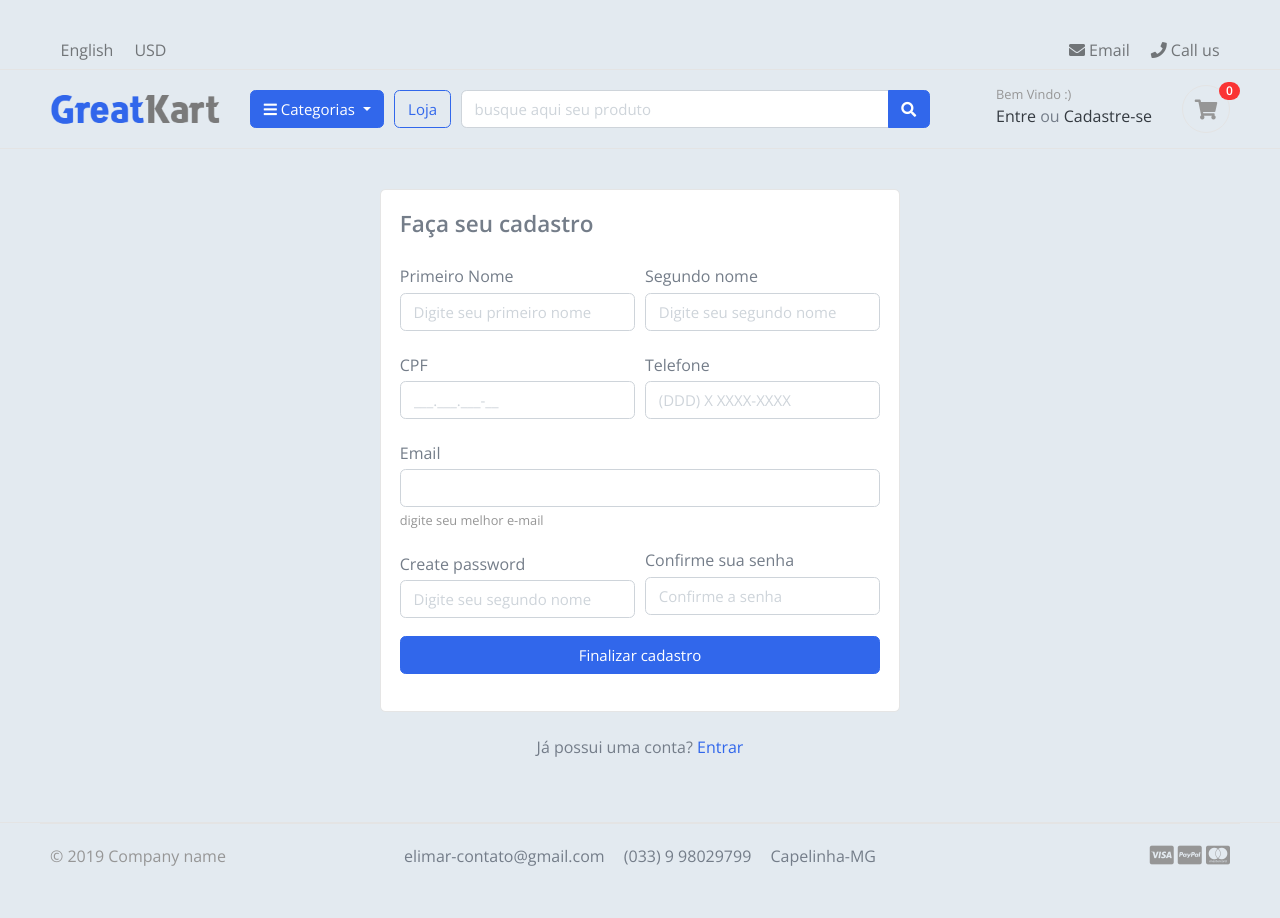
After one commit to elimarafonso/Ecommerce-django, a Django app: page /accounts/register/ in a window 1280 px wide. The commit adds this page. Run offline with Django 3.2, Linux system fonts and the light colour scheme; data that the repository does not hold is empty; some libraries are stand-ins or nearby versions; some web fonts are replaced.

Commit message:
Register implementado

```diff
--- a/accounts/forms.py
+++ b/accounts/forms.py
@@ -1,10 +1,12 @@
 from django.contrib.auth.forms import UserCreationForm, UserChangeForm
+from django import forms
+from .models import Account
 
-from .models import Account
+from validate_docbr import CPF
+from django.core.exceptions import ValidationError
 
 '''
 FORMULÁRIO DE CRIÇÃO/EDIÇÃO DE USUÁRIOS!
-
 '''
 
 
@@ -27,3 +29,59 @@ class AccountChangeForm(UserChangeForm):
     class Meta:
         model = Account
         fields = ('email', 'first_name', 'last_name', 'phone_number')
+
+
+######################################################################################################################################
+#
+# REGISTRO DE USUÁRIOS DO SITE
+#
+######################################################################################################################################
+class RegistrationForm(forms.ModelForm):
+    # registro de usuarios
+    password = forms.CharField(widget=forms.PasswordInput(attrs={
+        'placeholder': 'Digite uma senha',
+        'class': 'form-control'
+    }))
+    confirm_password = forms.CharField(widget=forms.PasswordInput(attrs={
+        'placeholder': 'Confirme a senha',
+        'class': 'form-control'
+    }))
+
+    class Meta:
+        model = Account
+        fields = ['first_name', 'last_name', 'docCPF', 'email', 'phone_number', 'password']
+
+    def clean_docCPF(self):
+        doc = self.cleaned_data['docCPF']
+        if self.valida_doc(doc):
+            return doc
+        else:
+            raise ValidationError('CPF inválido.')
+
+    def valida_doc(self, doc):
+        cpf = CPF()
+        # Não aceitando entradas de 000.000.000-00/ 111.111.111-11 / 222.222.222-22 até 999.999.999-99
+        cpf.repeated_digits = False
+        doc = str(doc)
+        return cpf.validate(doc)
+
+    def clean(self):
+        cleaned_data = super(RegistrationForm, self).clean()
+        password = cleaned_data.get('password')
+        confirm_password = cleaned_data.get('confirm_password')
+
+        if password != confirm_password:
+            raise forms.ValidationError(
+                'As senhas NÃO são iguais, por favor confirme novamente'
+            )
+
+    def __init__(self, *args, **kwargs):
+        super(RegistrationForm, self).__init__(*args, **kwargs)
+
+        self.fields['first_name'].widget.attrs['placeholder'] = 'Digite seu primeiro nome'
+        self.fields['last_name'].widget.attrs['placeholder'] = 'Digite seu segundo nome'
+        self.fields['docCPF'].widget.attrs['placeholder'] = '___.___.___-__'
+        self.fields['phone_number'].widget.attrs['placeholder'] = '(DDD) X XXXX-XXXX'
+        self.fields['password'].widget.attrs['placeholder'] = 'Digite seu segundo nome'
+        for field in self.fields:
+            self.fields[field].widget.attrs['class'] = 'form-control'
--- a/accounts/models.py
+++ b/accounts/models.py
@@ -32,6 +32,7 @@ class MyAccountManager(BaseUserManager):
 
     def create_user(self,  email, password=None, **extra_fields):
         extra_fields.setdefault('is_superuser', False)
+        extra_fields.setdefault('is_staff', False)
         return self._create_user(email,  password, **extra_fields)
 
     def create_superuser(self,  email, password, **extra_fields):
@@ -49,6 +50,8 @@ class MyAccountManager(BaseUserManager):
 class Account(AbstractUser):
     first_name = models.CharField('Primeiro Nome', max_length=50)
     last_name = models.CharField('Segundo Nome', max_length=50)
+    docCPF = models.IntegerField('CPF', unique=True)
+    docCNPJ = models.IntegerField('CNPJ', default=0)
     email = models.EmailField('E-mail', max_length=100, unique=True)
     phone_number = models.CharField('Telefone:', max_length=15)
     is_staff = models.BooleanField('Pode acessar a Administração?', default=True)
@@ -56,7 +59,7 @@ class Account(AbstractUser):
 
     USERNAME_FIELD = 'email'
     # caso queira mais atributos é só adicionar o campo e aqui
-    REQUIRED_FIELDS = ['first_name', 'last_name', 'phone_number']
+    REQUIRED_FIELDS = ['first_name', 'last_name', 'phone_number', 'docCPF']
 
     def __str__(self):
         return self.email
--- /dev/null
+++ b/accounts/urls.py
@@ -0,0 +1,10 @@
+from django.urls import path
+
+from .views import RegisterFormView, LoginView, LogoutView
+
+
+urlpatterns = [
+    path('register/', RegisterFormView.as_view(), name='register'),
+    path('login/', LoginView.as_view(), name='login'),
+    path('logout/', LogoutView.as_view(), name='logout'),
+]
--- a/accounts/views.py
+++ b/accounts/views.py
@@ -1,3 +1,38 @@
 from django.shortcuts import render
+from django.urls import reverse_lazy
+from django.views.generic.base import TemplateView
+from django.views.generic.edit import FormView
+from .forms import RegistrationForm, Account
+from django.contrib import messages
 
-# Create your views here.
+
+class RegisterFormView(FormView):
+    template_name = 'accounts/register.html'
+    form_class = RegistrationForm
+    success_url = reverse_lazy('register')
+
+
+    def form_valid(self, form):
+        first_name = form.cleaned_data['first_name']
+        last_name = form.cleaned_data['last_name']
+        docCPF = form.cleaned_data['docCPF']
+        email = form.cleaned_data['email']
+        phone_number = form.cleaned_data['phone_number']
+
+        password = form.cleaned_data['password']
+        user = Account.objects.create_user(first_name=first_name, last_name=last_name, docCPF=docCPF,
+                                           email=email, password=password)
+        user.phone_number = phone_number
+        user.save()
+
+        messages.success(self.request, f'Seja bem vindo, {first_name}!')
+
+        return super().form_valid(form)
+
+
+class LoginView(TemplateView):
+    template_name = 'accounts/login.html'
+
+
+class LogoutView(TemplateView):
+    template_name = 'accounts/logout.html'
--- a/greatkart/static/js/script.js
+++ b/greatkart/static/js/script.js
@@ -89,8 +89,10 @@ $(document).ready(function() {
     });
 
 
+});
+// jquery end
 
-});
-
-
-// jquery end
+// fechar o botao de catrastro com sucesso automático
+setTimeout(function(){
+    $('#message').fadeOut('slow')
+}, 4000)
--- a/greatkart/urls.py
+++ b/greatkart/urls.py
@@ -26,4 +26,5 @@ urlpatterns = [
     path('', HomeView.as_view(), name='home'),
     path('store/', include('store.urls')),
     path('cart/', include('carts.urls')),
+    path('accounts/', include('accounts.urls')),
 ] + static(settings.MEDIA_URL, document_root=settings.MEDIA_ROOT)
--- /dev/null
+++ b/templates/accounts/register.html
@@ -0,0 +1,72 @@
+{% extends 'base.html' %}
+{% block content %}
+
+<!-- ============================ COMPONENT REGISTER   ================================= -->
+	<div class="card mx-auto" style="max-width:520px; margin-top:40px;">
+      <article class="card-body">
+			<!-- MENSAGENS DA PAGINA START -->
+		  	{% include 'includes/alert.html'%}
+			<!-- MENSAGENS DA PAGINA ENDS -->
+
+		<header class="mb-4"><h4 class="card-title">Faça seu cadastro</h4></header>
+		<form action="{% url 'register' %}" method="POST" class="form-group">
+				{% csrf_token %}
+			<!-- formulário de registro de clientes start -->
+
+		 	<div class="form-row">
+					<div class="col form-group">
+				<small class="form-text text-muted"><font color="red"> 		{{ form.first_name.errors }}</font></small>
+						<label for="{{ form.first_name.id_for_label }}">Primeiro Nome</label>
+						{{ form.first_name }}
+					</div> <!-- form-group end.// -->
+					<div class="col form-group">
+					<small class="form-text text-muted"><font color="red"> 	{{ form.last_name.errors }}</font></small>
+						<label for="{{ form.last_name.id_for_label }}">Segundo nome</label>
+						{{ form.last_name }}
+					</div> <!-- form-group end.// -->
+			</div> <!-- form-row end.// -->
+			<div class="form-row">
+					<div class="col form-group">
+						<small class="form-text text-muted"><font color="red">  {{ form.docCPF.errors }} </font></small>
+						<label for="{{form.docCPF.id_for_label }}">CPF</label>
+						{{ form.docCPF }}
+					</div> <!-- form-group end.// -->
+					<div class="col form-group">
+					<small class="form-text text-muted"> <strong> <font color="red"> 	{{ form.phone_number.errors }} </font> </strong></small>
+						<label for="{{ form.phone_number.id_for_label }}">Telefone</label>
+						{{ form.phone_number }}
+					</div> <!-- form-group end.// -->
+			</div> <!-- form-row end.// -->
+		    <div class="form-group">
+						<small class="form-text text-muted"> <strong> <font color="red">  {{ form.email.errors }} </font> </strong></small>
+					<label for="{{ form.email.id_for_label }}">Email</label>
+					{{ form.email }}
+					<small class="form-text text-muted">digite seu melhor e-mail</small>
+
+			</div> <!-- form-group end.// -->
+
+			<div class="form-row">
+					<div class="form-group col-md-6">
+						<small class="form-text text-muted"> <strong> <font color="red"> {{ form.password.errors }} </font> </strong></small>
+						<label for="{{ form.password.id_for_label }}">Create password</label>
+						{{ form.password }}
+					</div> <!-- form-group end.// -->
+					<div class="form-group col-md-6">
+						<label>Confirme sua senha</label>
+						{{ form.confirm_password }}
+					</div> <!-- form-group end.// -->
+				<small class="form-text text-muted"> <strong> <font color="red"> {{ form.non_field_errors }} </font> </strong></small>
+			</div>
+			    <div class="form-group">
+			        <button type="submit" class="btn btn-primary btn-block"> Finalizar cadastro  </button>
+			    </div> <!-- form-group// -->  <!-- form-group// -->
+		</form>
+					<!-- formulário de registro de clientes ENDS -->
+
+		</article><!-- card-body.// -->
+    </div> <!-- card .// -->
+    <p class="text-center mt-4">Já possui uma conta? <a href="">Entrar</a></p>
+    <br><br>
+<!-- ============================ COMPONENT REGISTER  END.// ================================= -->
+
+{% endblock %}
--- a/templates/home.html
+++ b/templates/home.html
@@ -27,6 +27,9 @@
 			<!--CARROUSEL START -->
 				{% include 'includes/home/listing_products.html' %}
 			<!--CARROUSEL END -->
+			<!--CARROUSEL START -->
+				{% include 'includes/home/listing_products.html' %}
+			<!--CARROUSEL END -->
 	<div>
 </section>
 <!-- ========================= SECTION  END// ========================= -->
--- /dev/null
+++ b/templates/includes/alert.html
@@ -0,0 +1,15 @@
+{% block content %}
+
+{% if messages %}
+    {% for message in messages %}
+        <div id="message" class="container" >
+            <div {% if message.tags %} class=" alert alert-{{ message.tags }}" role="alert" {% endif %} >
+                <button type="button" class="close" data-dismiss="alert"><span aria-hidden="true"> &times; </span></button>
+                {% if message.level == DEFAULT_MESSAGE_LEVELS.ERROR %}Important: {% endif %}
+                {{ message }}
+            </div>
+        </div>
+    {% endfor %}
+{% endif %}
+
+{% endblock %}
--- a/templates/includes/navbar.html
+++ b/templates/includes/navbar.html
@@ -70,10 +70,10 @@
 	<div class="col-lg-3 col-sm-6 col-8 order-2 order-lg-3">
 				<div class="d-flex justify-content-end mb-3 mb-lg-0">
 					<div class="widget-header">
-						<small class="title text-muted">Welcome guest!</small>
+						<small class="title text-muted">Bem Vindo :)</small>
 						<div>
-							<a href="./signin.html">Sign in</a> <span class="dark-transp"> | </span>
-							<a href="./register.html"> Register</a>
+							<a href="{% url 'login' %}">Entre</a> <span class="dark-transp"> ou </span>
+							<a href="{% url 'register' %}"> Cadastre-se</a>
 						</div>
 					</div>
 					<a href="{% url 'cart' %}" class="widget-header pl-3 ml-3">
```
Also changed, not shown: greatkart/settings.py (+6 -3 lines), templates/accounts/login.html (added, +34 -0 lines), templates/accounts/logout.html (added, +10 -0 lines), accounts/migrations/0002_auto_20230208_0934.py (added), accounts/migrations/0003_alter_account_doccnpj.py (added), accounts/migrations/0004_alter_account_doccpf.py (added), accounts/migrations/0005_alter_account_doccnpj.py (added), accounts/migrations/0006_alter_account_doccnpj.py (added), accounts/migrations/0007_alter_account_doccnpj.py (added), carts/migrations/0003_auto_20230208_0934.py (added).
